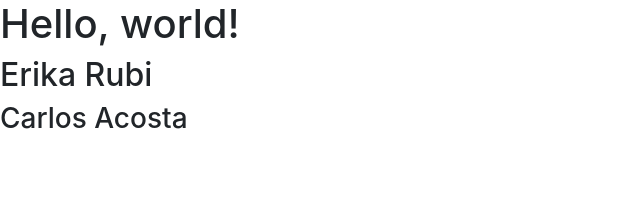
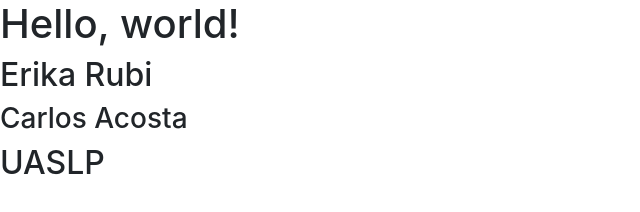
Before and after one commit to App-Web-2020-2021-I/examen-primer-parcial-ErikaRubi, a plain HTML site: page index.html in a window 1280 px wide. Shown: the whole page, without its empty margins (0-640 px from the left). Drawn offline with nearby package versions, Linux system fonts and the light colour scheme.

Commit message:
Instituto

```diff
--- a/index.html
+++ b/index.html
@@ -14,6 +14,7 @@
     <h1>Hello, world!</h1>
     <h2>Erika Rubi</h2>
     <h3>Carlos Acosta</h3>
+    <h2>UASLP</h2>
     <!-- Optional JavaScript -->
     <!-- jQuery first, then Popper.js, then Bootstrap JS -->
     <script src="https://code.jquery.com/jquery-3.5.1.slim.min.js" integrity="sha384-DfXdz2htPH0lsSSs5nCTpuj/zy4C+OGpamoFVy38MVBnE+IbbVYUew+OrCXaRkfj" crossorigin="anonymous"></script>
```
